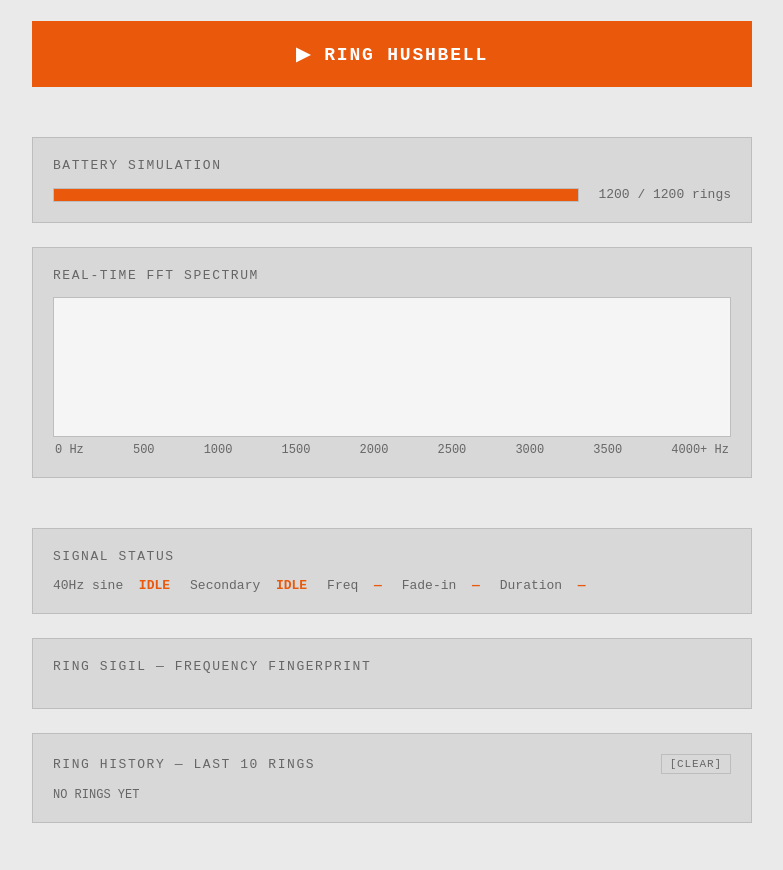
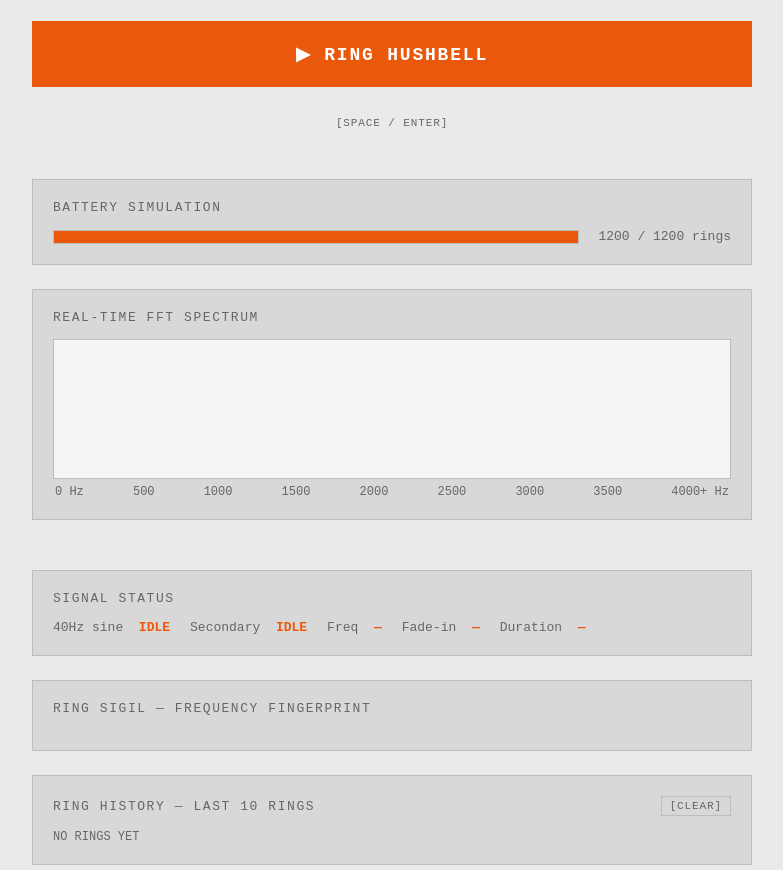
Before and after one commit to CodeTonight-SA/hushbell-poc, a plain HTML site: page docs/index.html in a window 1280 px wide. Shown: the part 961-1831 px from the top of the page, without its empty margins (248-1031 px from the left). Drawn offline with Linux system fonts and the light colour scheme; no server answers.

Commit message:
feat(#21): keyboard shortcut Space/Enter to ring HushBell
Add keydown listener (Space/Enter) calling handleRing(), guarded against
input/select/textarea focus. Add [SPACE / ENTER] hint below ring button.
Applied identically to web/index.html and docs/index.html.

Co-Authored-By: Claude Sonnet 4.6 <noreply@anthropic.com>
Claude-Session: https://claude.ai/code/session_01RwSU3LmRAo7ACa7b43yhMb

```diff
--- a/docs/index.html
+++ b/docs/index.html
@@ -198,6 +198,16 @@
   }
   .ring-btn:active { opacity: 0.85; }
   .ring-btn:disabled { opacity: 0.4; cursor: not-allowed; }
+
+  .ring-hint {
+    font-family: 'Courier New', Courier, monospace;
+    font-size: 11px;
+    text-transform: uppercase;
+    letter-spacing: 0.08em;
+    color: var(--text-muted);
+    text-align: center;
+    margin-top: 6px;
+  }
 
   /* ─── FREQUENCY CONTROLS ───────────────────── */
   .freq-controls { display: flex; flex-direction: column; gap: 12px; }
@@ -577,6 +587,7 @@
 
   <!-- Ring Button -->
   <button class="ring-btn" id="ringBtn" onclick="handleRing()">&#x25B6; Ring HushBell</button>
+  <div class="ring-hint">[SPACE / ENTER]</div>
 
   <!-- Emergent: Battery Projection -->
   <div class="emergent-card projection" id="ec-projection">
@@ -1471,6 +1482,15 @@ async function mqttToggle() {
   } catch { /* onStateChange('error') already drove the UI */ }
 }
 
+// ─── Keyboard shortcut (Space / Enter) ───────────────────────────────────────
+document.addEventListener('keydown', e => {
+  if (e.key !== ' ' && e.key !== 'Enter') return;
+  const tag = document.activeElement.tagName.toLowerCase();
+  if (tag === 'input' || tag === 'select' || tag === 'textarea') return;
+  e.preventDefault();
+  handleRing();
+});
+
 // ─── Init ─────────────────────────────────────────────────────────────────────
 initPresetChips();
 probeHAL();
```
Also changed, not shown: web/index.html (+20 -0 lines).
